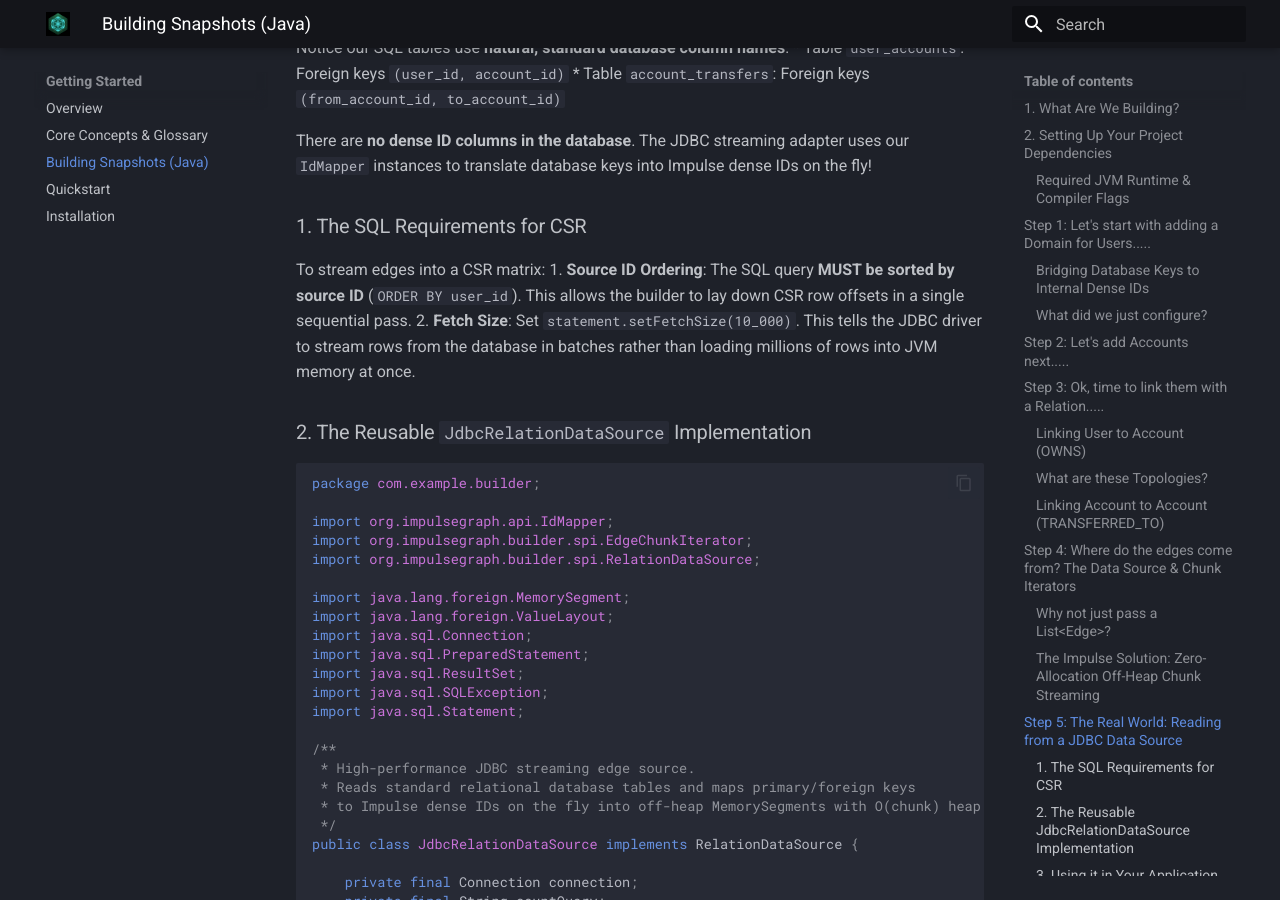
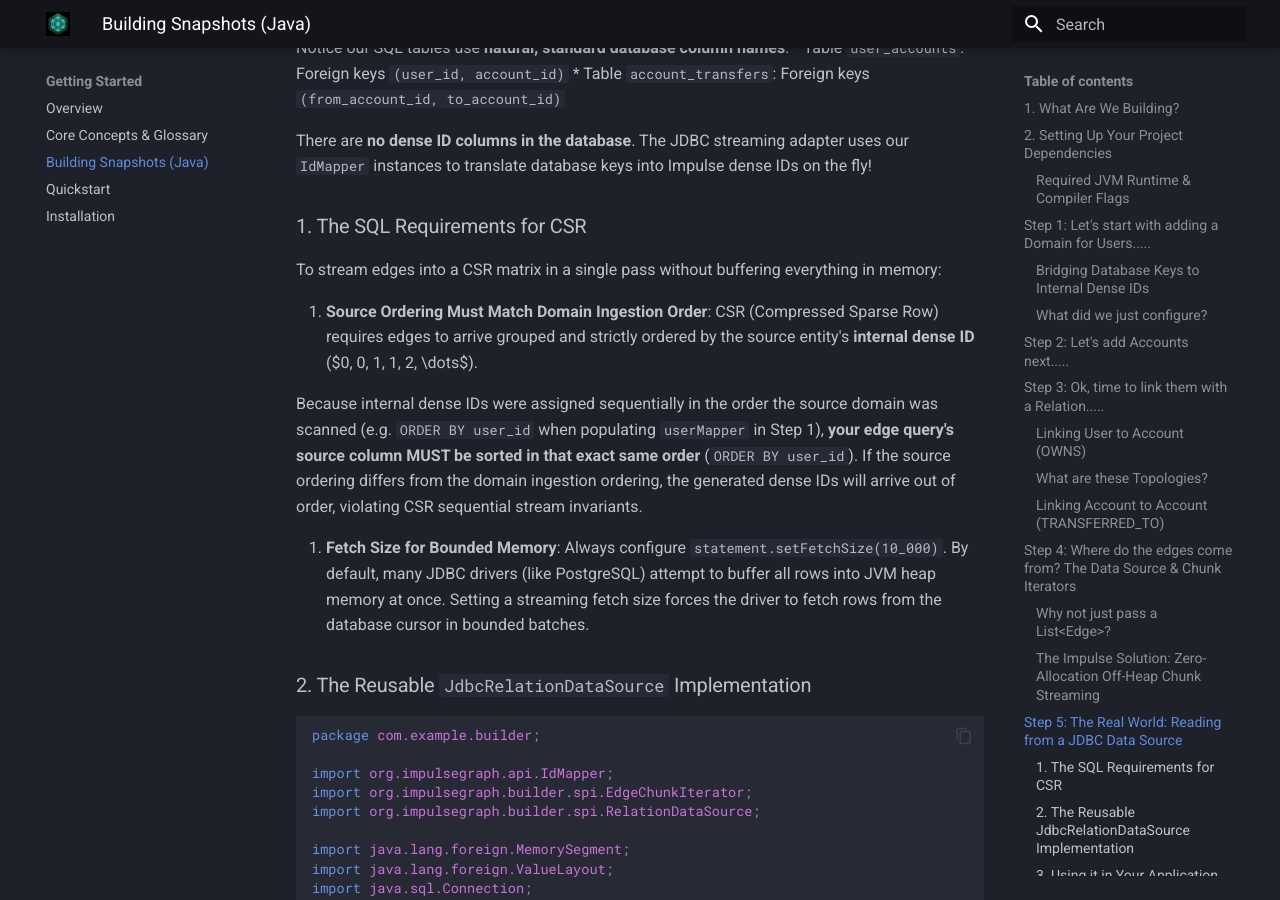
Before and after one commit to impulse-graph/impulse-website, an MkDocs documentation site: the page built from docs/getting-started/building-snapshots.md, in a window 1280 px wide and 900 px high, scrolled down 6358 px. Built offline with MkDocs 1.6.1 and Material for MkDocs 9.7.7, drawn with Linux system fonts in a browser that asks for light colours; some of the changed text lies outside the part shown.

Commit message:
docs: clarify that edge query ordering must match domain ingestion order

```diff
--- a/docs/getting-started/building-snapshots.md
+++ b/docs/getting-started/building-snapshots.md
@@ -258,9 +258,16 @@ Notice our SQL tables use **natural, standard database column names**:
 There are **no dense ID columns in the database**. The JDBC streaming adapter uses our `IdMapper` instances to translate database keys into Impulse dense IDs on the fly!
 
 ### 1. The SQL Requirements for CSR
-To stream edges into a CSR matrix:
-1. **Source ID Ordering**: The SQL query **MUST be sorted by source ID** (`ORDER BY user_id`). This allows the builder to lay down CSR row offsets in a single sequential pass.
-2. **Fetch Size**: Set `statement.setFetchSize(10_000)`. This tells the JDBC driver to stream rows from the database in batches rather than loading millions of rows into JVM memory at once.
+
+To stream edges into a CSR matrix in a single pass without buffering everything in memory:
+
+1. **Source Ordering Must Match Domain Ingestion Order**:
+   CSR (Compressed Sparse Row) requires edges to arrive grouped and strictly ordered by the source entity's **internal dense ID** ($0, 0, 1, 1, 2, \dots$).
+
+   Because internal dense IDs were assigned sequentially in the order the source domain was scanned (e.g. `ORDER BY user_id` when populating `userMapper` in Step 1), **your edge query's source column MUST be sorted in that exact same order** (`ORDER BY user_id`). If the source ordering differs from the domain ingestion ordering, the generated dense IDs will arrive out of order, violating CSR sequential stream invariants.
+
+2. **Fetch Size for Bounded Memory**:
+   Always configure `statement.setFetchSize(10_000)`. By default, many JDBC drivers (like PostgreSQL) attempt to buffer all rows into JVM heap memory at once. Setting a streaming fetch size forces the driver to fetch rows from the database cursor in bounded batches.
 
 ### 2. The Reusable `JdbcRelationDataSource` Implementation
 
@@ -405,7 +412,8 @@ Connecting your database to `SnapshotBuilder` is now as simple as querying your
 Connection conn = DriverManager.getConnection("jdbc:postgresql://localhost:5432/bank_db", "user", "pass");
 
 // OWNS Relation: User -> Account
-// Uses natural database foreign keys: user_id and account_id
+// Uses natural database foreign keys: user_id and account_id.
+// CRITICAL: "ORDER BY user_id" matches the exact order we scanned the User domain in Step 1!
 RelationDataSource ownsDataSource = new JdbcRelationDataSource(
         conn,
         "SELECT COUNT(*) FROM user_accounts",
@@ -415,7 +423,8 @@ RelationDataSource ownsDataSource = new JdbcRelationDataSource(
 );
 
 // TRANSFERRED_TO Relation: Account -> Account
-// Uses natural database foreign keys: from_account_id and to_account_id
+// Uses natural database foreign keys: from_account_id and to_account_id.
+// CRITICAL: "ORDER BY from_account_id" matches the exact order we scanned the Account domain in Step 2!
 RelationDataSource transferDataSource = new JdbcRelationDataSource(
         conn,
         "SELECT COUNT(*) FROM account_transfers",
```
